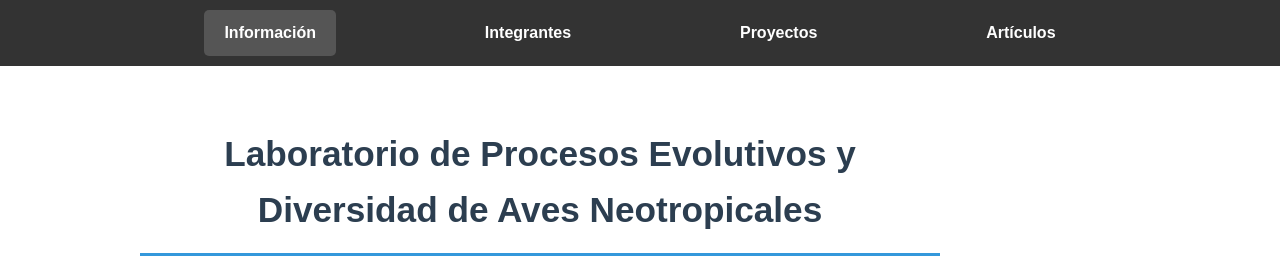
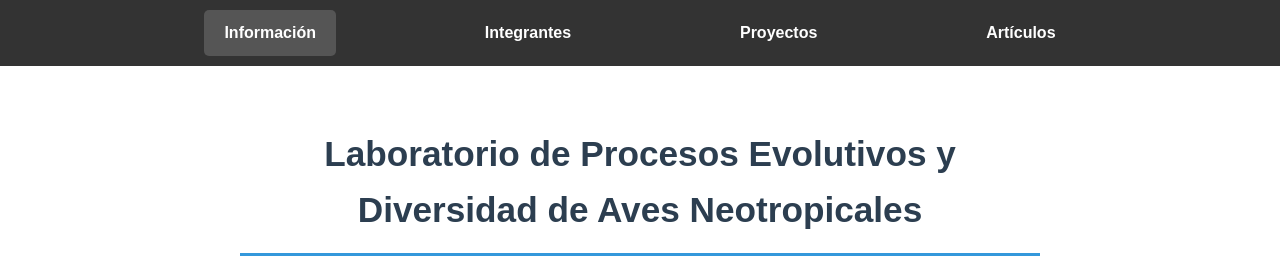
Before and after one commit to OrlandoJCH/test_pages, a plain HTML site: page index.html in a window 1280 px wide. Shown: the top 273 px of the page. Drawn offline with Linux system fonts and the light colour scheme.

Commit message:
Update index.html

```diff
--- a/index.html
+++ b/index.html
@@ -61,12 +61,12 @@
     text-align: center;
     color: #2c3e50;
     font-size: 2.2em;
-    margin: 20px 0;
+    margin: 20px auto;
     padding-bottom: 15px;
     border-bottom: 3px solid #3498db;
-    display: inline-block;
-    width: 100%;
+    display: block;
     max-width: 800px;
+    width: auto;
   }
     .logo-lab {
       max-width: 350px;
```
